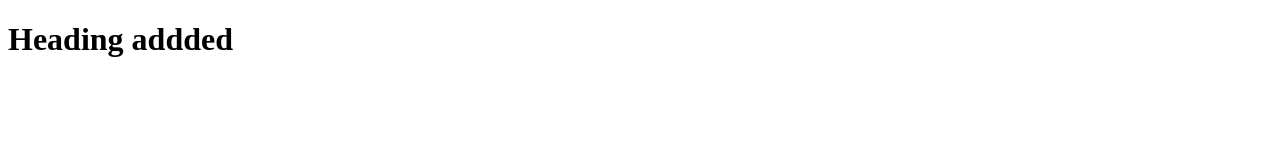
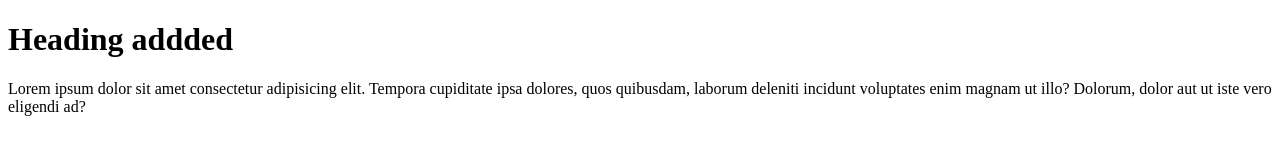
Before and after one commit to aerotrainings/projectGit, a plain HTML site: page index.html in a window 1280 px wide. Drawn offline with Linux system fonts and the light colour scheme.

Commit message:
paragraph added

```diff
--- a/index.html
+++ b/index.html
@@ -8,5 +8,6 @@
 </head>
 <body>
     <h1>Heading addded</h1>
+    <p>Lorem ipsum dolor sit amet consectetur adipisicing elit. Tempora cupiditate ipsa dolores, quos quibusdam, laborum deleniti incidunt voluptates enim magnam ut illo? Dolorum, dolor aut ut iste vero eligendi ad?</p>
 </body>
 </html>
```
